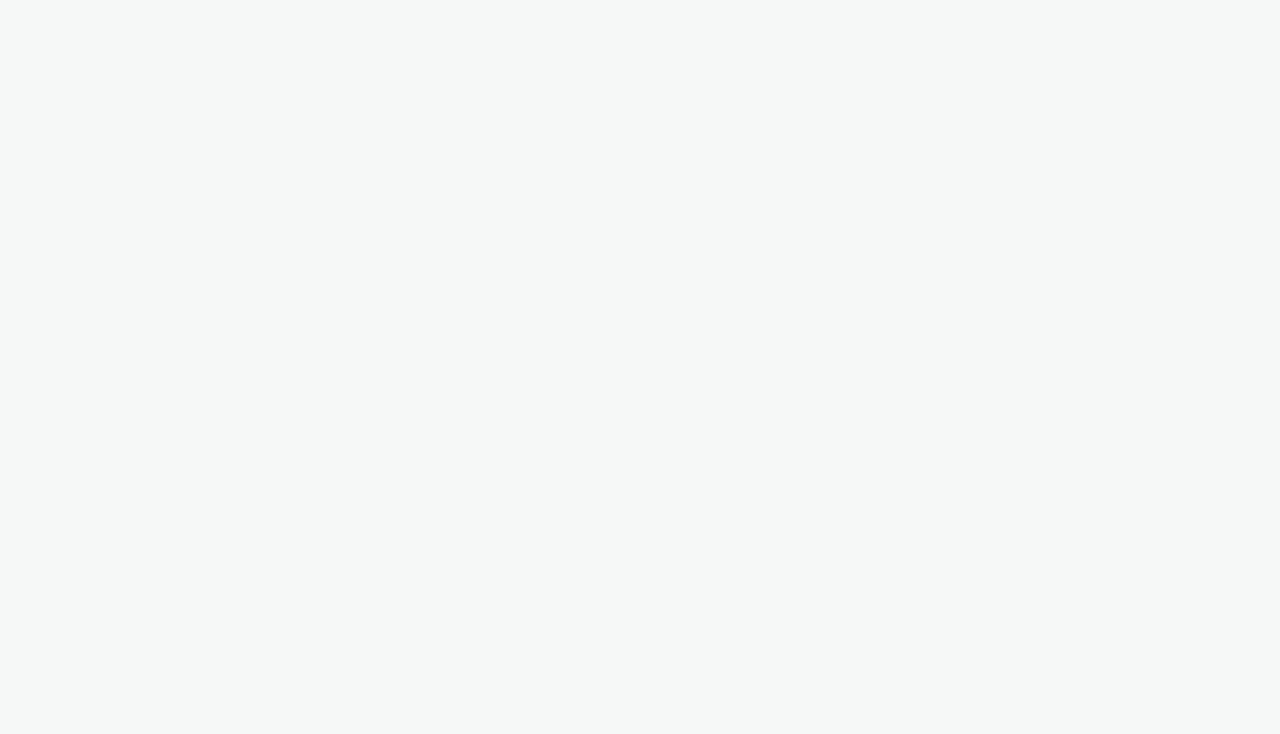
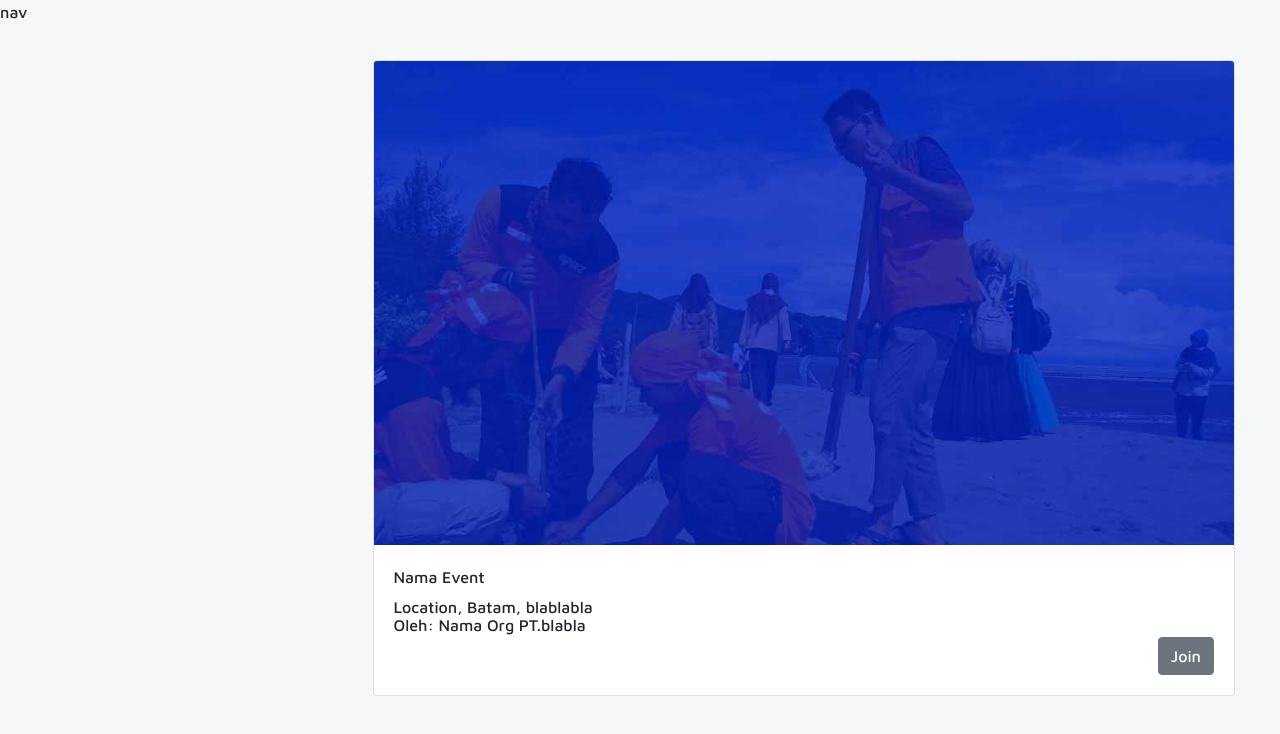
Before and after one commit to raymondleons/relaone, a React (Create React App) app: page /UserEvent in a window 1280 px wide. Shown: the top 734 px of the page. Built offline with nearby package versions, Linux system fonts and the light colour scheme.

Commit message:
[Bass] - editet user cert page. added route to user cert page

```diff
--- a/src/assets/css/_style.scss
+++ b/src/assets/css/_style.scss
@@ -273,7 +273,9 @@ body {
     padding:15px;
 
 }
-
+.padd{
+    padding:60px;
+}
 .form-row{
     margin-left:0;
     margin-right:0;
--- a/src/pages/LandingPage.js
+++ b/src/pages/LandingPage.js
@@ -10,6 +10,9 @@ import Footer from '../layout/Footer';
 import Register from './Register'
 import Login from './LoginPage.js'
 import TermsandConditions from './TermsandConditions'
+import UserEvent from './UserEvent'
+import UserEventDetails from './UserEventDetails'
+import UserCertification from './UserCertification'
 
 class LandingPage extends Component {
 
@@ -30,6 +33,9 @@ class LandingPage extends Component {
         <Route path='/Register' component={Register} exact />
         <Route path='/Login' component={Login} exact />
         <Route path='/TermsandConditions' component={TermsandConditions} exact />
+        <Route path='/UserEvent' component={UserEvent} exact />
+        <Route path='/UserEventDetails' component={UserEventDetails} exact />
+        <Route path='/UserCertification' component={UserCertification} exact />
       </Router>
     )
   }
--- /dev/null
+++ b/src/pages/UserCertification.js
@@ -0,0 +1,37 @@
+import React, { Component } from 'react'
+import { Card, Button, CardTitle, CardText, Row, Col, CardImg } from 'reactstrap';
+import test from '../assets/images/bg-contactus.jpg'
+
+export default class UserCertification extends Component {
+  render() {
+    return (
+      <div>
+        <Row>
+          <Col sm={3}>
+          </Col>
+          <Col className="padd" sm={9}>
+            <Row>
+              <Col sm="6">
+                <CardImg top width="100%" src={test} alt="Card image cap" />
+                <Card body>
+                  <CardTitle>Orgganisasi</CardTitle>
+                  <CardText>nama event</CardText>
+                  <Button color="primary">Details</Button>
+                </Card>
+              </Col>
+              <Col  sm="6">
+                <CardImg top width="100%" src={test} alt="Card image cap" />
+                <Card body>
+                  <CardTitle>Organisasi A</CardTitle>
+                  <CardText>nama event</CardText>
+                  <Button color="primary">Details</Button>
+                </Card>
+              </Col>
+
+            </Row>
+          </Col>
+        </Row>
+      </div>
+    )
+  }
+}
--- /dev/null
+++ b/src/pages/UserEvent.js
@@ -0,0 +1,29 @@
+import React, { Component } from 'react'
+import {Col, Row, Card, CardImg, CardText, CardBody,
+  CardTitle, CardSubtitle, Button } from 'reactstrap'
+import test from '../assets/images/bg-contactus.jpg'
+
+export default class UserEvent extends Component {
+  render() {
+    return (
+      <div>
+        <Row>
+          <Col sm={3}>
+            <p>nav</p>
+          </Col>
+          <Col className="padd" sm={9}>
+          <Card>
+            <CardImg top width="100%" src={test} alt="Card image cap" />
+            <CardBody>
+              <CardTitle>Nama Event</CardTitle>
+              <CardSubtitle>Location, Batam, blablabla</CardSubtitle>
+              <CardSubtitle>Oleh: Nama Org PT.blabla</CardSubtitle>
+              <Button>Join</Button>
+            </CardBody>
+          </Card>
+          </Col>
+        </Row>
+      </div>
+    )
+  }
+}
--- /dev/null
+++ b/src/pages/UserEventDetails.js
@@ -0,0 +1,29 @@
+import React, { Component } from 'react'
+import {Row, Col, Card, CardImg, CardText, CardBody,
+  CardTitle, CardSubtitle, Button} from 'reactstrap'
+import test from '../assets/images/bg-contactus.jpg'
+
+export default class UserEventDetails extends Component {
+  render() {
+    return (
+      <div>
+        <Row>
+          <Col sm={3}>
+          </Col>
+          <Col className="padd" sm={9}>
+          <Card>
+            <CardImg top width="100%" src={test} alt="Card image cap" />
+            <CardBody>
+              <CardTitle>Nama Event</CardTitle>
+              <CardSubtitle>Location, Batam, blablabla</CardSubtitle>
+              <CardSubtitle>Oleh: Nama Org PT.blabla</CardSubtitle>
+              <CardText>desc Lorem50</CardText>
+              <Button>Join</Button>
+            </CardBody>
+          </Card>
+          </Col>
+        </Row>
+      </div>
+    )
+  }
+}
```
Also changed, not shown: src/pages/UserCertificationDetails.js (added, +11 -0 lines).
